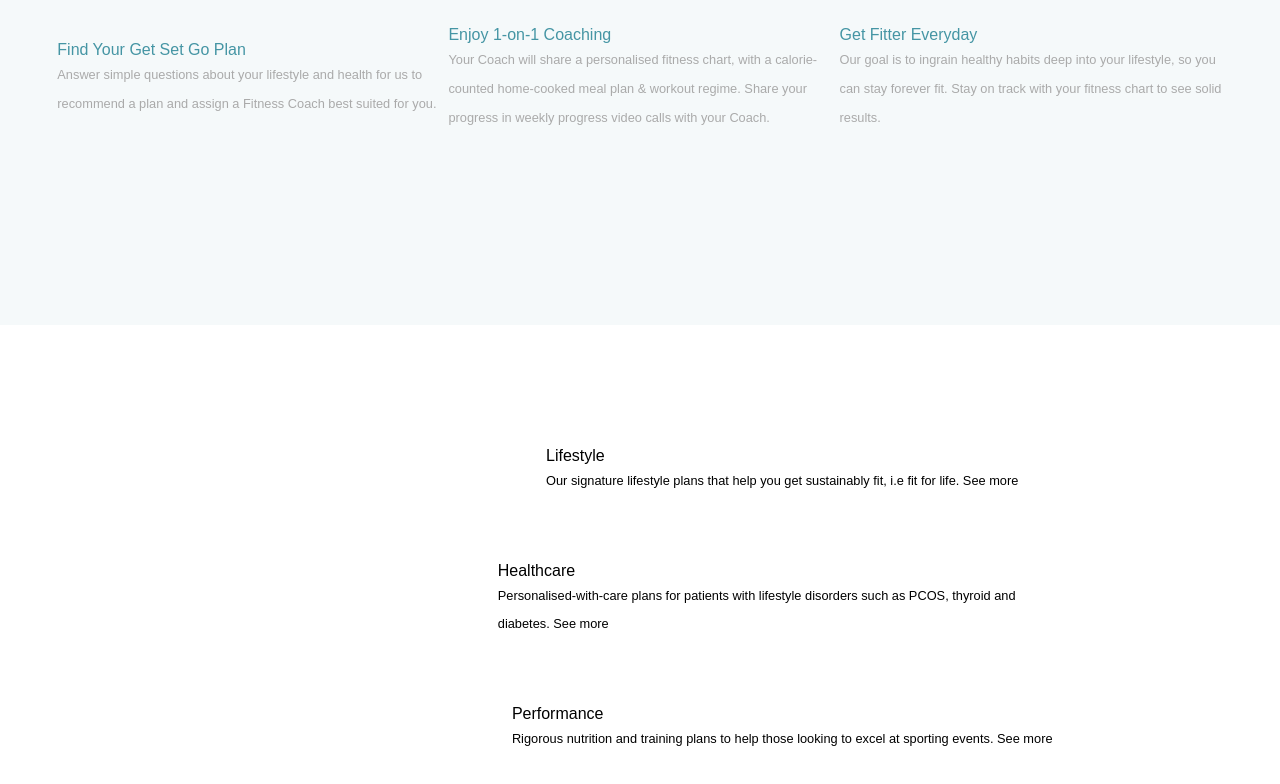
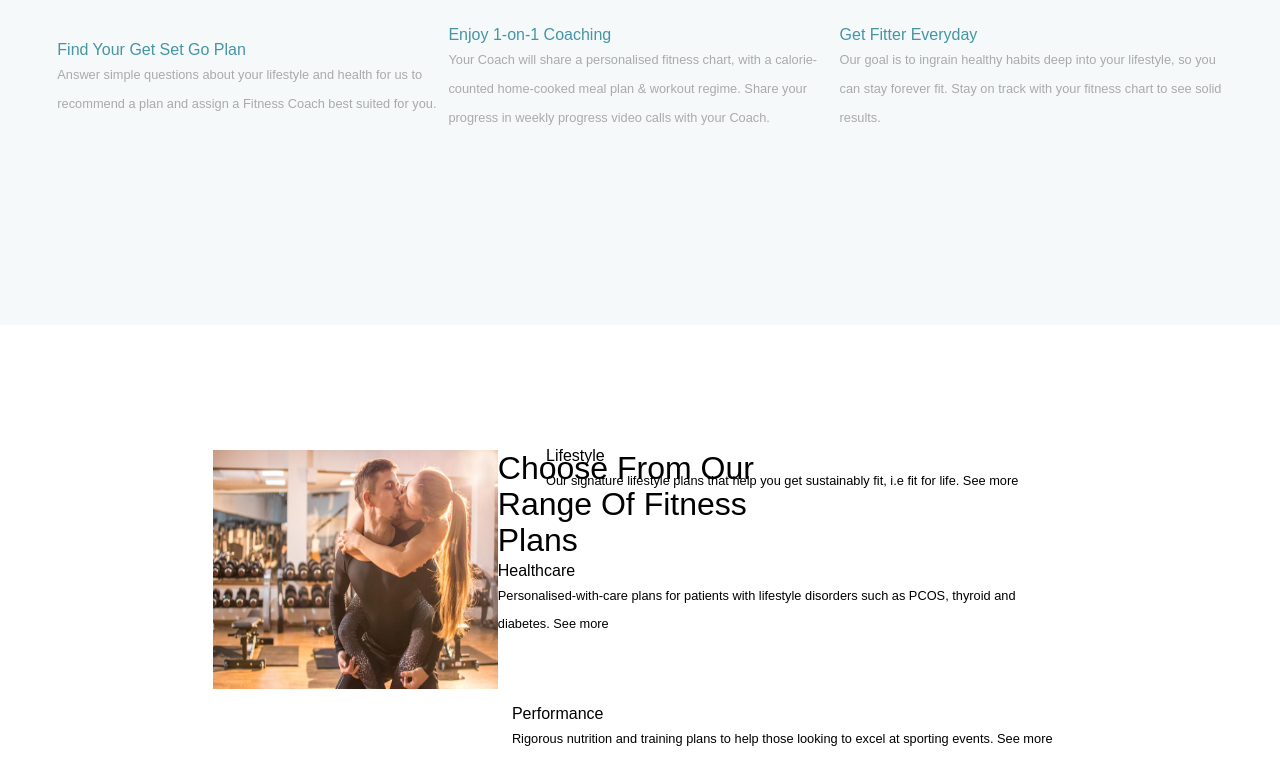
Before and after one commit to vinaypokra/marvel, a React (Create React App) app: page / in a window 1280 px wide. Shown: the part 1549-2333 px from the top of the page. Built offline with nearby package versions, Linux system fonts and the light colour scheme.

Commit message:
Updated by Abhishek Sharma

```diff
--- a/src/Section/landingPage/FitnessPlan.js
+++ b/src/Section/landingPage/FitnessPlan.js
@@ -3,7 +3,7 @@ import Grid from "@material-ui/core/Grid";
 import Styles from "../../app-styles";
 import { Typography, Button } from "@material-ui/core";
 import customTxt from "../customTxt.json";
-
+import FitnessPlanImage from "../../Img/fitnessPlanImg.jpg";
 const FitnessPlan = () => {
   return (
     <>
@@ -16,7 +16,25 @@ const FitnessPlan = () => {
           alignItems="center"
           xs={8}
         >
-          <Grid item xs={4}></Grid>
+          <Grid container item xs={4}>
+            <Grid
+              container
+              direction="column"
+              justify="space-between"
+              alignItems="center"
+              item
+              xs={12}
+            >
+              <Grid container item xs={12}>
+                <img src={FitnessPlanImage} width="100%" height="80%"></img>
+              </Grid>
+              <Grid container item xs={12}>
+                <Typography variant="h3">
+                  {customTxt.FitnessPlan.mainheading}
+                </Typography>
+              </Grid>
+            </Grid>
+          </Grid>
           <Grid item xs={8}>
             <Grid
               container
```
Also changed, not shown: src/Img/fitnessPlanImg.jpg (added).
